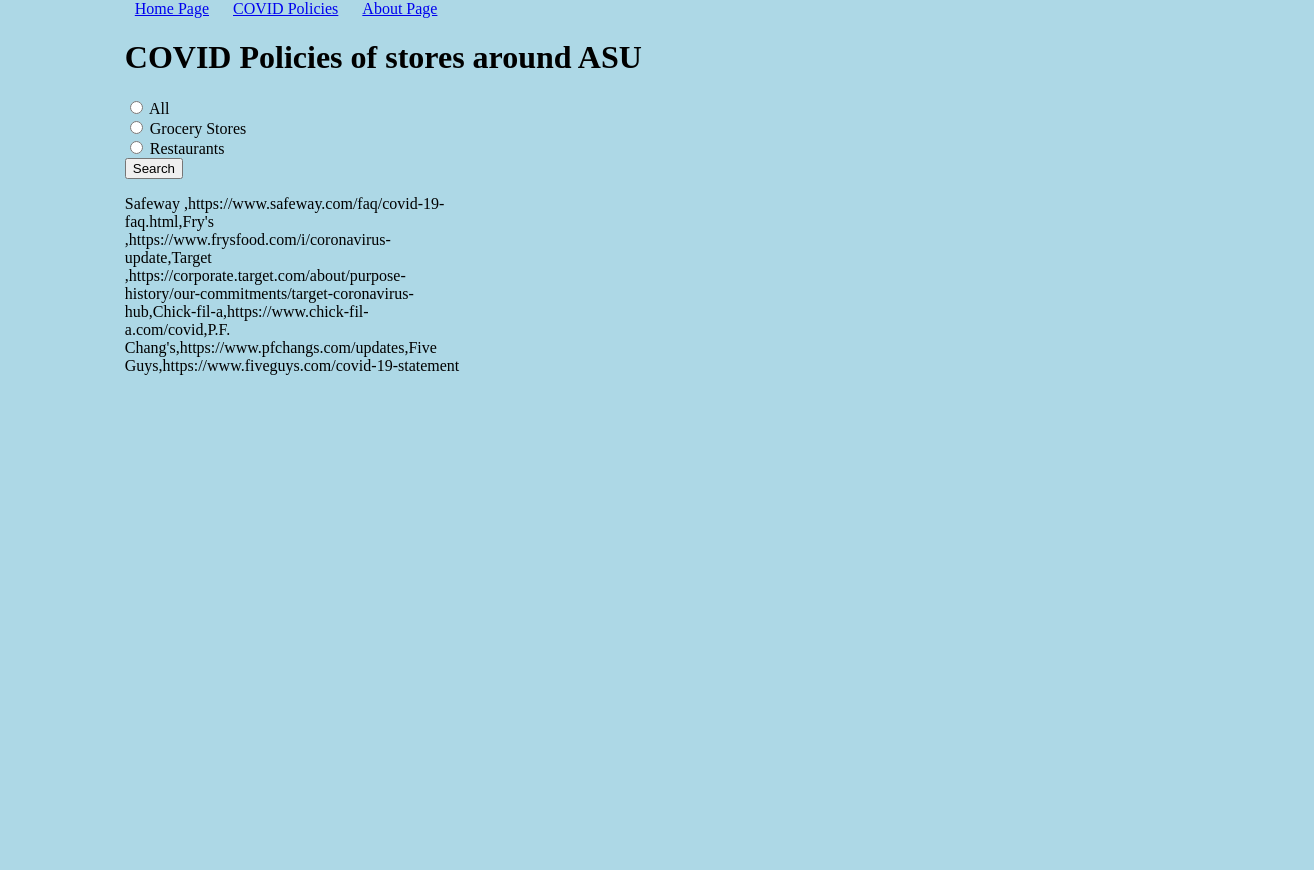
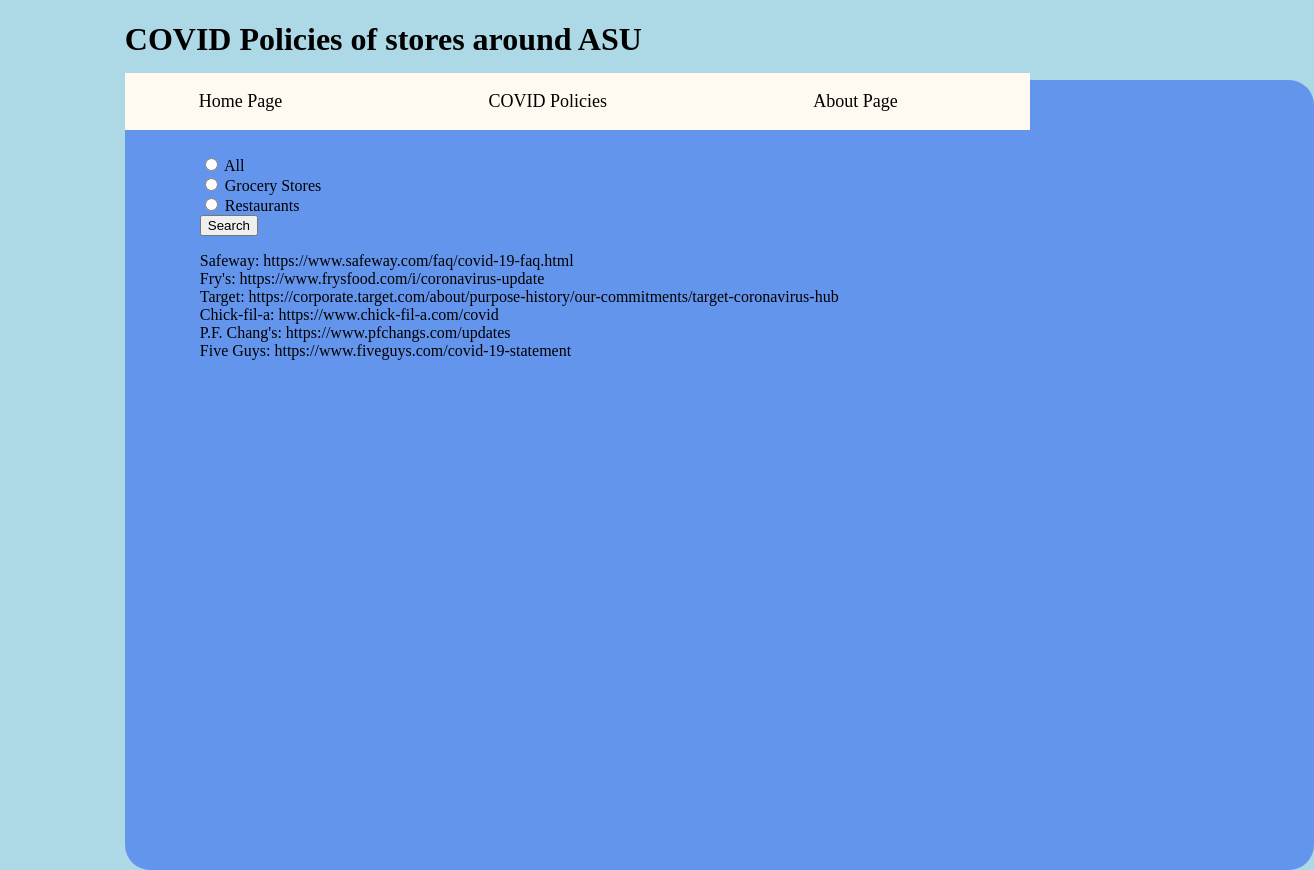
Before and after one commit to jroselli113/CPI-101-Final-Project-Roselli, a plain HTML site: page CovidPolicies.html in a window 1280 px wide. Both pictures are taken after a click on the button "Search". Shown: the whole page, 1314 px wide, since content can reach past the window. Before the commit the page ends 800 px from the top, so only its background shows below. Drawn offline with Linux system fonts and the light colour scheme.

Commit message:
Applied style.css and edited policies.js
I applied style.css to about.html and CovidPolicies.html to make the website uniform. I also made the js output in CovidPolices neater.

```diff
--- a/CovidPolicies.html
+++ b/CovidPolicies.html
@@ -9,13 +9,15 @@
 	</script>
 </head>
 <body>
-	<a href="index.html">Home Page</a>
-	<a href="CovidPolicies.html">COVID Policies</a>
-	<a href="about.html">About Page</a>
+	<div class = "navBar">
+		<a href="index.html">Home Page</a>
+		<a href="CovidPolicies.html">COVID Policies</a>
+		<a href="about.html">About Page</a>
+	</div>
 
 	<h1>COVID Policies of stores around ASU</h1>
 
-	<div>
+	<div id ="rectangle">
 		<form>
 			<input type="radio" id="all" name="selection" value="all">
 			<label for="all">All</label><br>
@@ -24,15 +26,13 @@
 			<input type="radio" id="restaurant" name="selection" value="restaurant">
 			<label for="restaurant">Restaurants</label>
 		</form>
-	</div>
-
-	<div>
 		<form>
 			<input type="button" value="Search" onclick="search()">
 		</form>
+
+		<p id="out"></p>
+
 	</div>
-
-	<p><span id="out"></span></p>
 
 </body>
 </html>
--- a/policies.js
+++ b/policies.js
@@ -1,22 +1,23 @@
 var groceryArray =  [
-					["Safeway ", "https://www.safeway.com/faq/covid-19-faq.html"],
-					["Fry's ", "https://www.frysfood.com/i/coronavirus-update"],
-					["Target ", "https://corporate.target.com/about/purpose-history/our-commitments/target-coronavirus-hub"],
+					["Safeway:", "https://www.safeway.com/faq/covid-19-faq.html"],
+					["Fry's:", "https://www.frysfood.com/i/coronavirus-update"],
+					["Target:", "https://corporate.target.com/about/purpose-history/our-commitments/target-coronavirus-hub"],
 
 					];
 
 var restArray = [
-				["Chick-fil-a", "https://www.chick-fil-a.com/covid"],
-				["P.F. Chang's", "https://www.pfchangs.com/updates"],				// Do you think doing our project in this way will work?
-				["Five Guys", "https://www.fiveguys.com/covid-19-statement"],  		// I'm not sure the best way to go about implementing our idea, so feel free to alter this as much as you want
+				["Chick-fil-a:", "https://www.chick-fil-a.com/covid"],
+				["P.F. Chang's:", "https://www.pfchangs.com/updates"],				// Do you think doing our project in this way will work?
+				["Five Guys:", "https://www.fiveguys.com/covid-19-statement"],  		// I'm not sure the best way to go about implementing our idea, so feel free to alter this as much as you want
 				];
 
 var allArray = groceryArray.concat(restArray);
 
 
 
+
+
 function search() {  //Doesn't work yet, but will eventually print out covid policies or links to covid polices based on what the user selects
-	//window.alert("hi");
 	var x = document.getElementsByName('selection');
 	var y = "all";
 	for(i=0; i < x.length; i++){
@@ -24,12 +25,22 @@
 			y = x[i].value;
 	}
 
-	if (y == "all")
-		document.getElementById("out").innerHTML = allArray;
-	else if(y == "grocery")
-		document.getElementById("out").innerHTML = groceryArray;
-	else if(y == "restaurant")
-		document.getElementById("out").innerHTML = restArray;
-
-	//document.write(y);
+	if (y == "all") {
+		var tempAll = "";
+		for(i = 0; i < allArray.length; i++)
+			tempAll += allArray[i][0] + "\t" + allArray[i][1] + '<br>';
+		document.getElementById("out").innerHTML = tempAll;
+	}
+	else if(y == "grocery") {
+		var tempGrocery = "";
+		for(i = 0; i < groceryArray.length; i++)
+			tempGrocery += groceryArray[i][0] + "\t" + groceryArray[i][1] + '<br>';
+		document.getElementById("out").innerHTML = tempGrocery;
+	}
+	else if(y == "restaurant") {
+		var tempRest = "";
+		for(i = 0; i < restArray.length; i++)
+			tempRest += restArray[i][0] + "\t" + restArray[i][1] + '<br>';
+		document.getElementById("out").innerHTML = tempRest;
+	}
 }
--- a/style.css
+++ b/style.css
@@ -7,7 +7,7 @@
 }
 
 p {
-	width: 30%;
+	width: 70%;
 }
 
 a {
@@ -19,6 +19,7 @@
 	width: 90%;
 	height: 80%;
 	background: #6495ED;
+	padding: 75px;
 }
 
 html, body {
```
Also changed, not shown: about.html (+6 -0 lines), index.html (+2 -2 lines).
